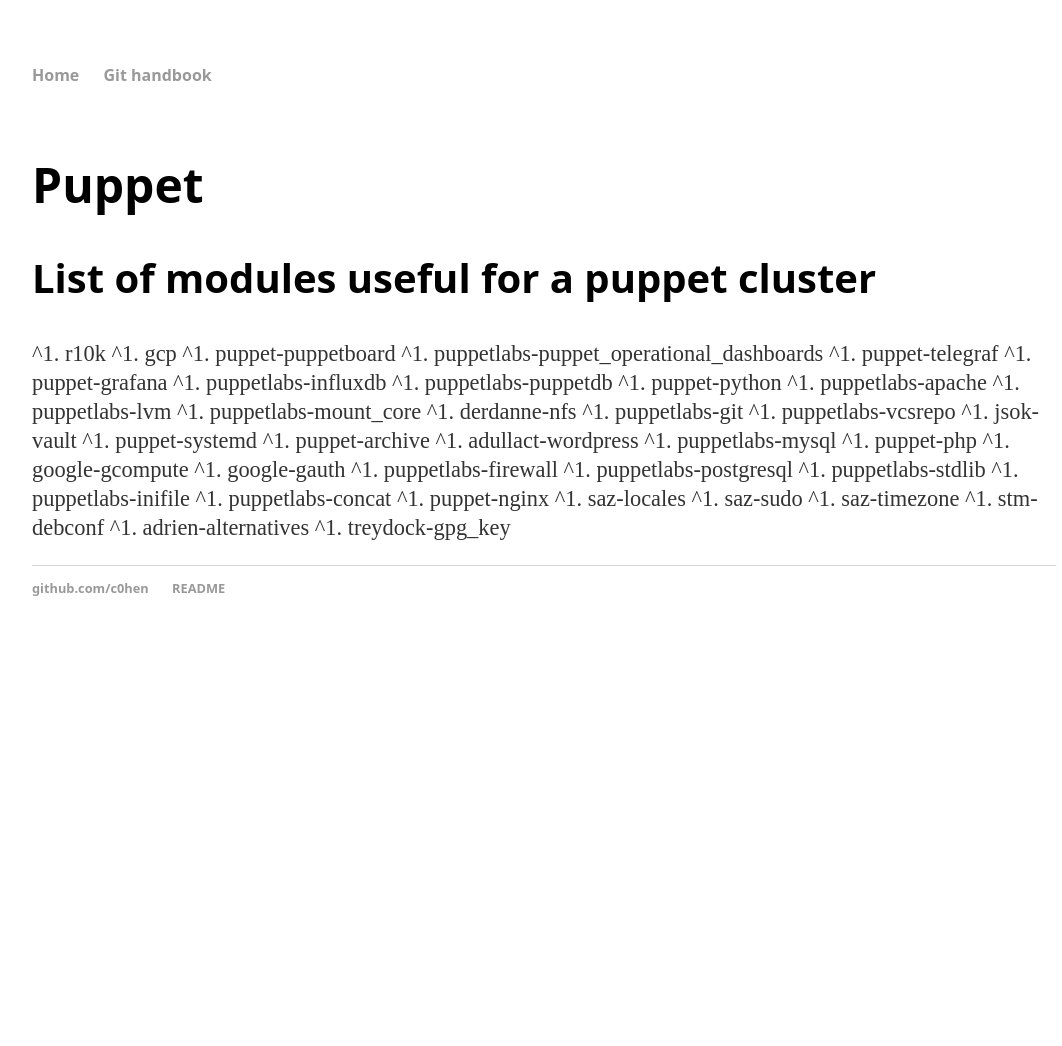
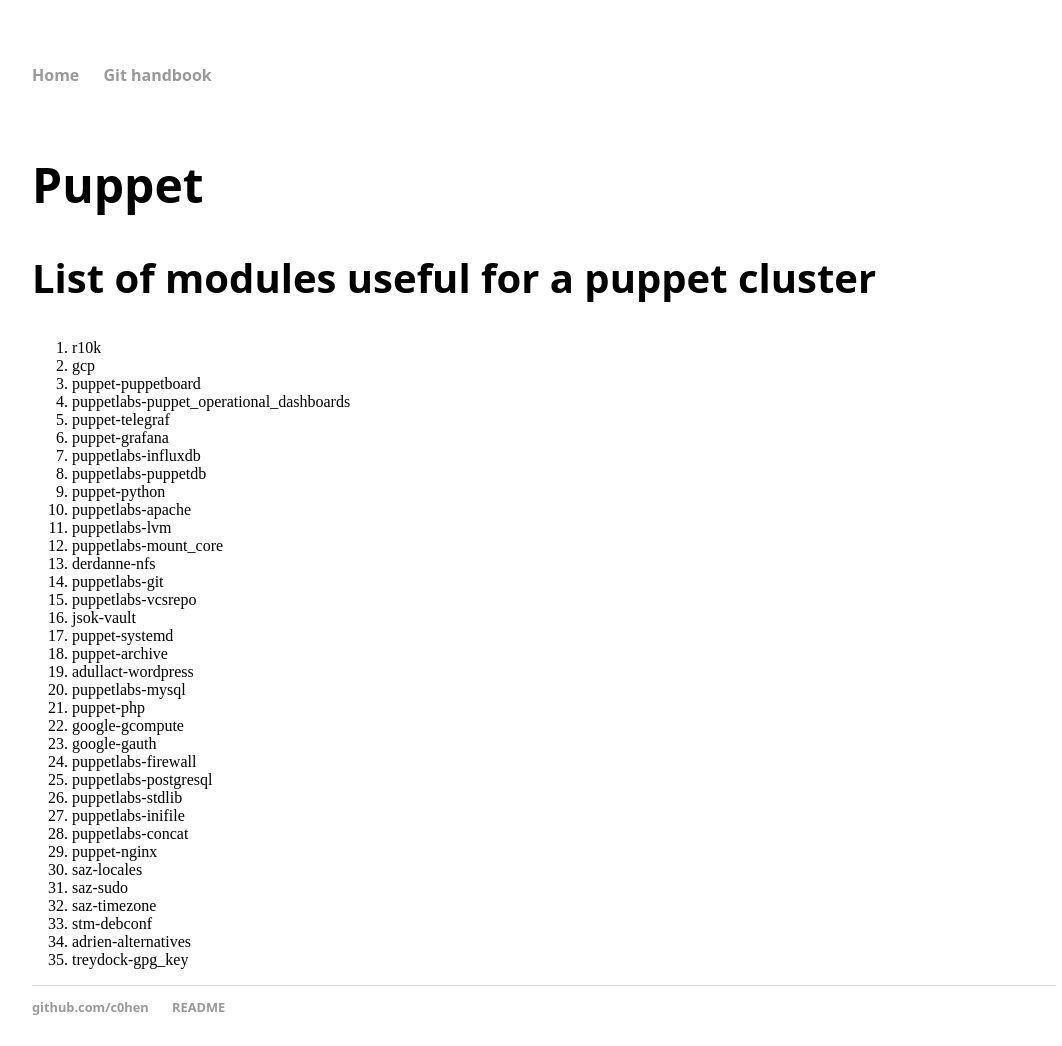
Before and after one commit to c0hen/c0hen, a Jekyll site: the page built from puppet.md, in a window 1280 px wide. Shown: the whole page, without its empty margins (96-1158 px from the left). Built offline with Jekyll 4.4.1, drawn with Linux system fonts in a browser that asks for light colours; before the commit the page ends 900 px from its top, so only the background shows below that.

Commit message:
remove garbage text

```diff
--- a/puppet.md
+++ b/puppet.md
@@ -6,38 +6,38 @@ tags: puppet modules coding
 ---
 ## List of modules useful for a puppet cluster
 
-^1. r10k
-^1. gcp
-^1. puppet-puppetboard
-^1. puppetlabs-puppet_operational_dashboards
-^1. puppet-telegraf
-^1. puppet-grafana
-^1. puppetlabs-influxdb
-^1. puppetlabs-puppetdb
-^1. puppet-python
-^1. puppetlabs-apache
-^1. puppetlabs-lvm
-^1. puppetlabs-mount_core
-^1. derdanne-nfs
-^1. puppetlabs-git
-^1. puppetlabs-vcsrepo
-^1. jsok-vault
-^1. puppet-systemd
-^1. puppet-archive
-^1. adullact-wordpress
-^1. puppetlabs-mysql
-^1. puppet-php
-^1. google-gcompute
-^1. google-gauth
-^1. puppetlabs-firewall
-^1. puppetlabs-postgresql
-^1. puppetlabs-stdlib
-^1. puppetlabs-inifile
-^1. puppetlabs-concat
-^1. puppet-nginx
-^1. saz-locales
-^1. saz-sudo
-^1. saz-timezone
-^1. stm-debconf
-^1. adrien-alternatives
-^1. treydock-gpg_key
+1. r10k
+1. gcp
+1. puppet-puppetboard
+1. puppetlabs-puppet_operational_dashboards
+1. puppet-telegraf
+1. puppet-grafana
+1. puppetlabs-influxdb
+1. puppetlabs-puppetdb
+1. puppet-python
+1. puppetlabs-apache
+1. puppetlabs-lvm
+1. puppetlabs-mount_core
+1. derdanne-nfs
+1. puppetlabs-git
+1. puppetlabs-vcsrepo
+1. jsok-vault
+1. puppet-systemd
+1. puppet-archive
+1. adullact-wordpress
+1. puppetlabs-mysql
+1. puppet-php
+1. google-gcompute
+1. google-gauth
+1. puppetlabs-firewall
+1. puppetlabs-postgresql
+1. puppetlabs-stdlib
+1. puppetlabs-inifile
+1. puppetlabs-concat
+1. puppet-nginx
+1. saz-locales
+1. saz-sudo
+1. saz-timezone
+1. stm-debconf
+1. adrien-alternatives
+1. treydock-gpg_key
```
